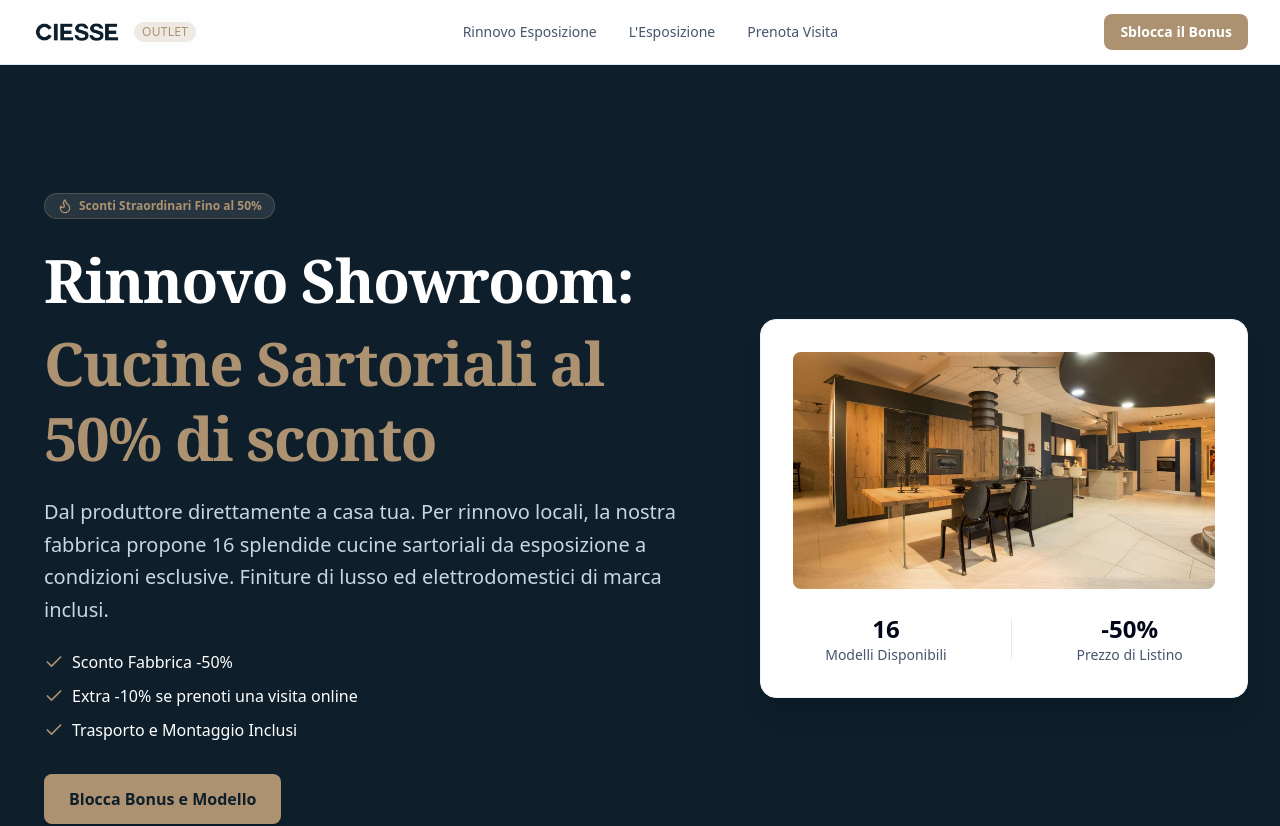
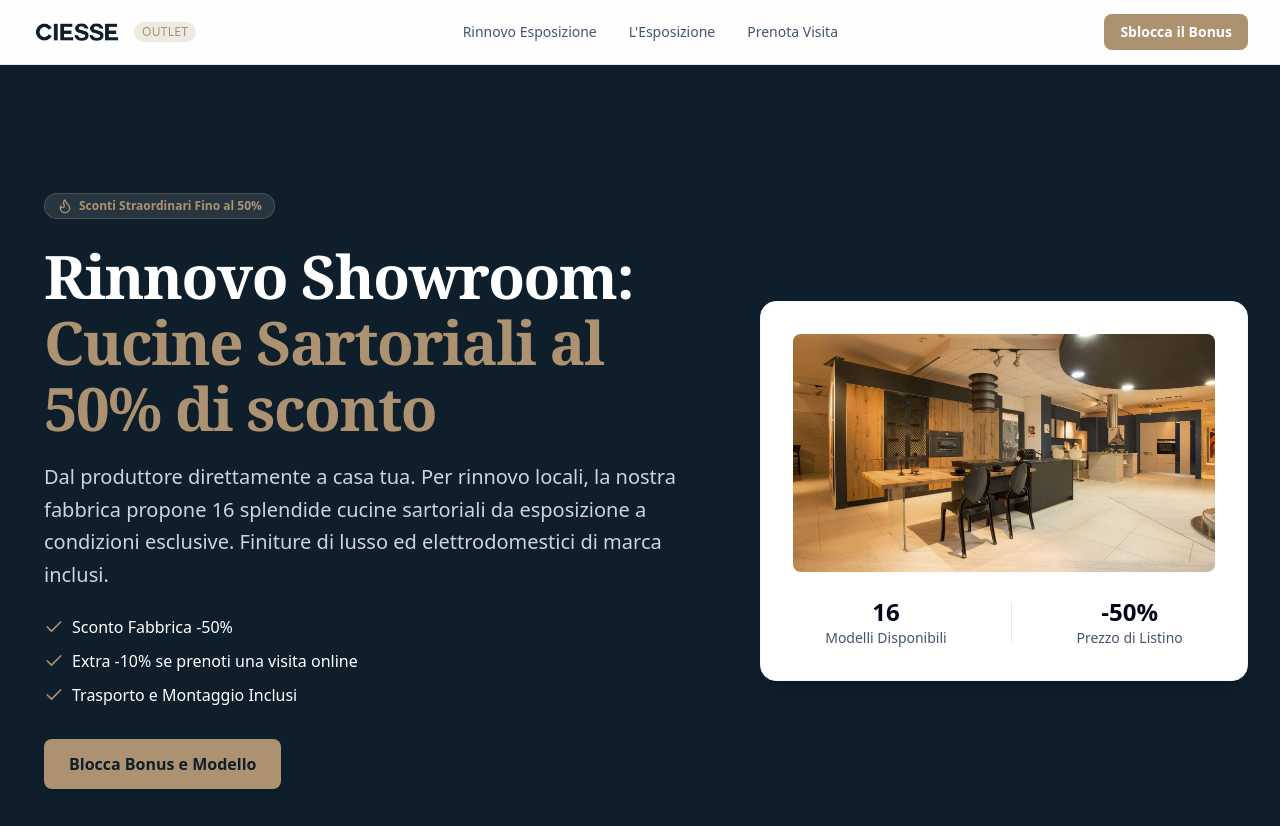
Before and after one commit to CreativiaStudio/ciessehome, a Next.js app: page / in a window 1280 px wide. Shown: the top 826 px of the page. Built offline with nearby package versions, Linux system fonts and the light colour scheme.

Commit message:
UI: ridotto line-height del titolo principale

```diff
--- a/app/page.tsx
+++ b/app/page.tsx
@@ -200,9 +200,9 @@ export default function Home() {
                   <Flame className="w-4 h-4 text-[#ad9271]" />
                   Sconti Straordinari Fino al 50%
                 </div>
-                <h1 className="text-4xl tracking-tight font-extrabold text-white sm:text-5xl lg:text-[3.25rem] xl:text-[3.75rem] font-serif leading-tight">
+                <h1 className="text-4xl tracking-tight font-extrabold text-white sm:text-5xl lg:text-[3.25rem] xl:text-[3.75rem] font-serif leading-none lg:leading-[1.1]">
                   Rinnovo Showroom:
-                  <span className="block text-[#ad9271] mt-1 lg:mt-2">Cucine Sartoriali al 50% di sconto</span>
+                  <span className="block text-[#ad9271]">Cucine Sartoriali al 50% di sconto</span>
                 </h1>
                 <p className="mt-4 text-base text-slate-300 sm:mt-5 sm:text-xl lg:text-lg xl:text-xl leading-relaxed">
                   Dal produttore direttamente a casa tua. Per rinnovo locali, la nostra fabbrica propone 16 splendide cucine sartoriali da esposizione a condizioni esclusive. Finiture di lusso ed elettrodomestici di marca inclusi.
```
